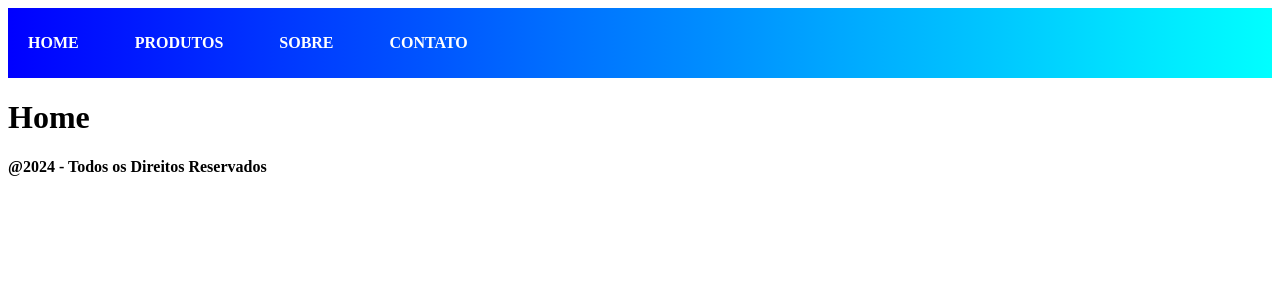
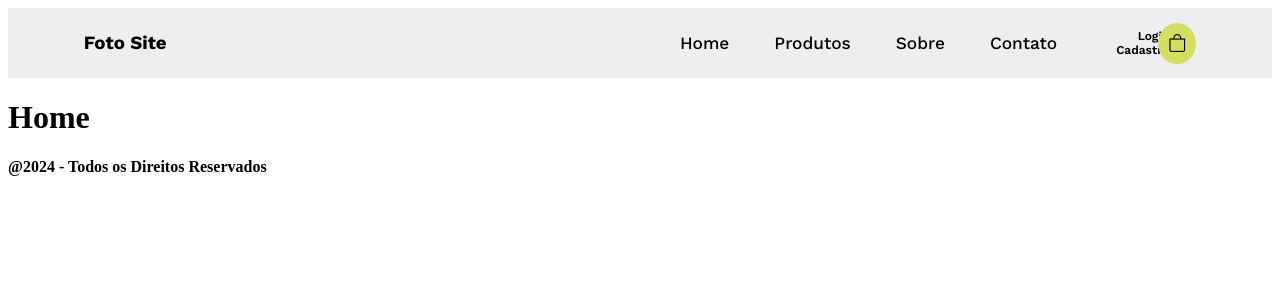
Before and after one commit to TechWave-1ESPI/Projeto-1, a React (Vite) app: page / in a window 1280 px wide. Shown: the top 300 px of the page. Built offline with nearby package versions, Linux system fonts and the light colour scheme.

Commit message:
Criando e estilizando a navbar do site

```diff
--- a/index.html
+++ b/index.html
@@ -3,6 +3,11 @@
   <head>
     <meta charset="UTF-8" />
     <link rel="icon" type="image/svg+xml" href="/vite.svg" />
+
+    <link rel="preconnect" href="https://fonts.googleapis.com">
+    <link rel="preconnect" href="https://fonts.gstatic.com" crossorigin>
+    <link href="https://fonts.googleapis.com/css2?family=Work+Sans:ital,wght@0,100..900;1,100..900&display=swap" rel="stylesheet">
+
     <meta name="viewport" content="width=device-width, initial-scale=1.0" />
     <title>Loja de Esporte</title>
   </head>
--- a/package.json
+++ b/package.json
@@ -10,6 +10,7 @@
     "preview": "vite preview"
   },
   "dependencies": {
+    "bootstrap-icons": "^1.11.3",
     "react": "^18.3.1",
     "react-dom": "^18.3.1",
     "react-router-dom": "^6.26.1",
--- a/src/components/Nav.jsx
+++ b/src/components/Nav.jsx
@@ -1,15 +1,31 @@
 import { Link } from "react-router-dom"
 import { NavStyle } from "../css/NavStyle"
+import "bootstrap-icons/font/bootstrap-icons.css";
 
 const Nav = () => {
     return(
         <>
+
             <NavStyle>
-                <section className="nav">
-                    <Link to='/' className="link">Home</Link>
-                    <Link to='/produtos' className="link">Produtos</Link>
-                    <Link to='/sobre' className="link">Sobre</Link>
-                    <Link to='/contato' className="link">Contato</Link>
+                <section id="nav">
+                    <h1>Foto Site</h1>
+                    <nav className="menuNav">
+                        <ul className="menuLink">
+                            <li><Link to='/' className="link">Home</Link></li>
+                            <li><Link to='/produtos' className="link">Produtos</Link></li>
+                            <li><Link to='/sobre' className="link">Sobre</Link></li>
+                            <li><Link to='/contato' className="link">Contato</Link></li>
+                        </ul>
+                        <ul className="menuLogin">
+                            <li>Login</li>
+                            <li>Cadastro</li>
+                        </ul>
+                        <ul className="menuBag">
+                            <i class="bi bi-bag"></i>
+                        </ul>
+
+                    </nav>
+
                 </section>
             </NavStyle>
         </>
--- a/src/css/NavStyle.jsx
+++ b/src/css/NavStyle.jsx
@@ -2,23 +2,77 @@ import styled from 'styled-components'
 
 export const NavStyle = styled.section `
 
-.nav{
-    width: 100%;
+*{
+    font-family: "Work Sans", sans-serif;
+}
+
+#nav{
+    display: flex;
+    background-color: #EEEEF0;
+    padding: 0 6%;
+    align-items: center;
+    justify-content: space-between;
+}
+
+.menuNav{
+    width: 50%;
     height: 70px;
-    list-style: none;
     gap: 1rem;
-    background-image: linear-gradient(to left, aqua, blue);
     display: flex;
     align-items: center;
+    justify-content: space-between;
+}
+
+.menuLink{
+    list-style: none;
+    display: flex;
+    gap: 45px;
 }
 
 .link{
-    font-size: 1rem;
-    color: #fff;
-    font-weight: 700;
-    padding: 20px;
-    text-transform: uppercase;
+    font-size: 1.08rem;
+    color: black;
+    font-weight: 500;
+    text-transform: capitalize;
     text-decoration: none;
+    position: relative;
+    padding-bottom: 4px;
+}
+
+.link::after{
+    content: " ";
+    width: 0;
+    height: 2px;
+    background-color: black;
+    position: absolute;
+    bottom: 0;
+    left: 0;
+    transition: 0.3s ease-in-out;
+}
+
+.link:hover::after{
+    width: 100%;
+}
+
+.menuNav i{
+    color: black;
+    font-size: 18px;
+}
+
+.menuBag{
+    background-color: #D3DE62;
+    padding: 10px;
+    border-radius: 50%;
+    cursor: pointer;
+}
+
+.menuLogin{
+    list-style: none;
+    text-align: end;
+    font-size: 12px;
+    cursor: pointer;
+    font-weight: 600;
+    margin-right: -30px;
 }
 
 `
```
Also changed, not shown: 1 other file (tests, documents, lock files or other folders).
